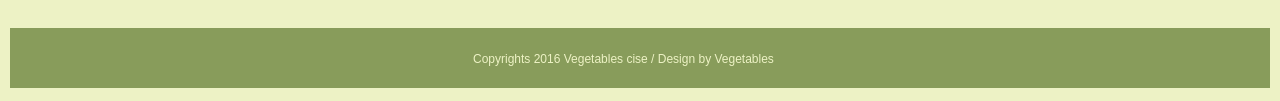
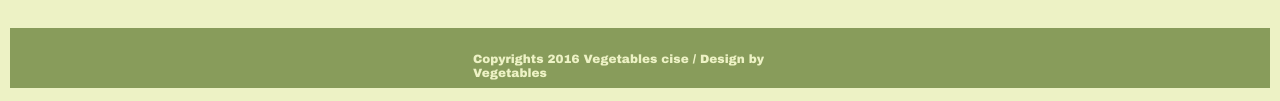
Before and after one commit to arielwu415/Front-end-engineering---MyFirst, a plain HTML site: page index.html in a window 1280 px wide. Shown: the part 833-934 px from the top of the page. Drawn offline with Linux system fonts and the light colour scheme.

Commit message:
Update style.css

```diff
--- a/css/style.css
+++ b/css/style.css
@@ -157,7 +157,7 @@ h1 { /*標題*/
 }
 
 footer {
-	font-family: Arial;
+	font-family: Arial black;
 	font-size: 12px;
 	color: #EDF2C5;
 	padding: 24px 463px;
```
